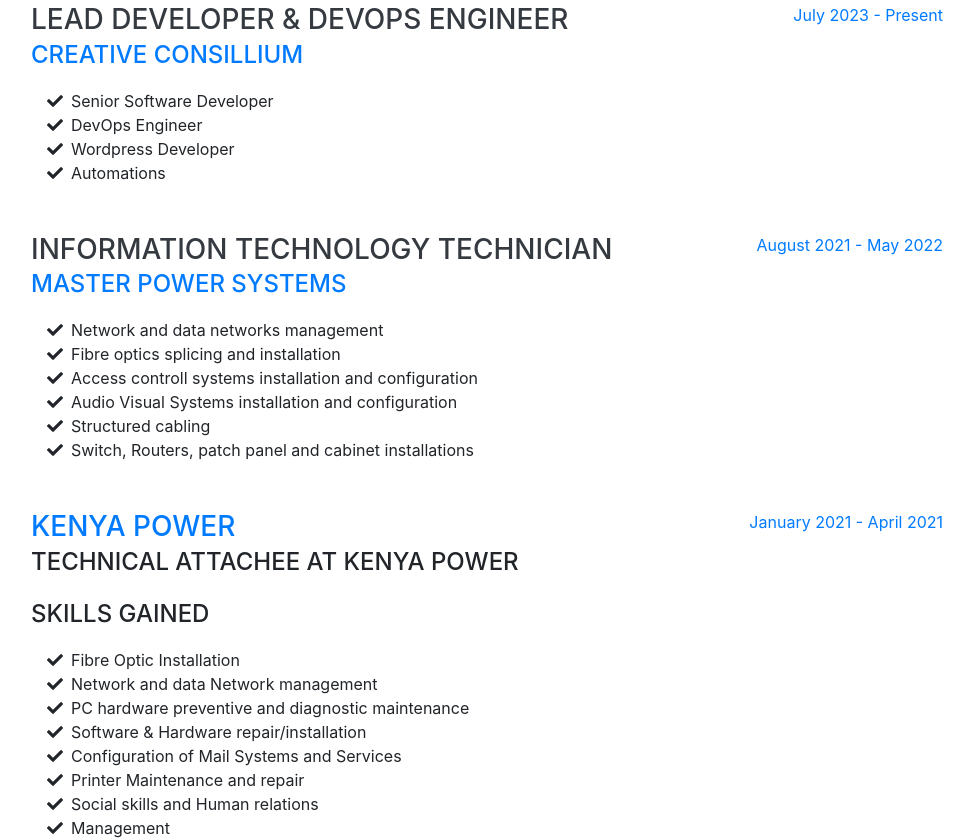
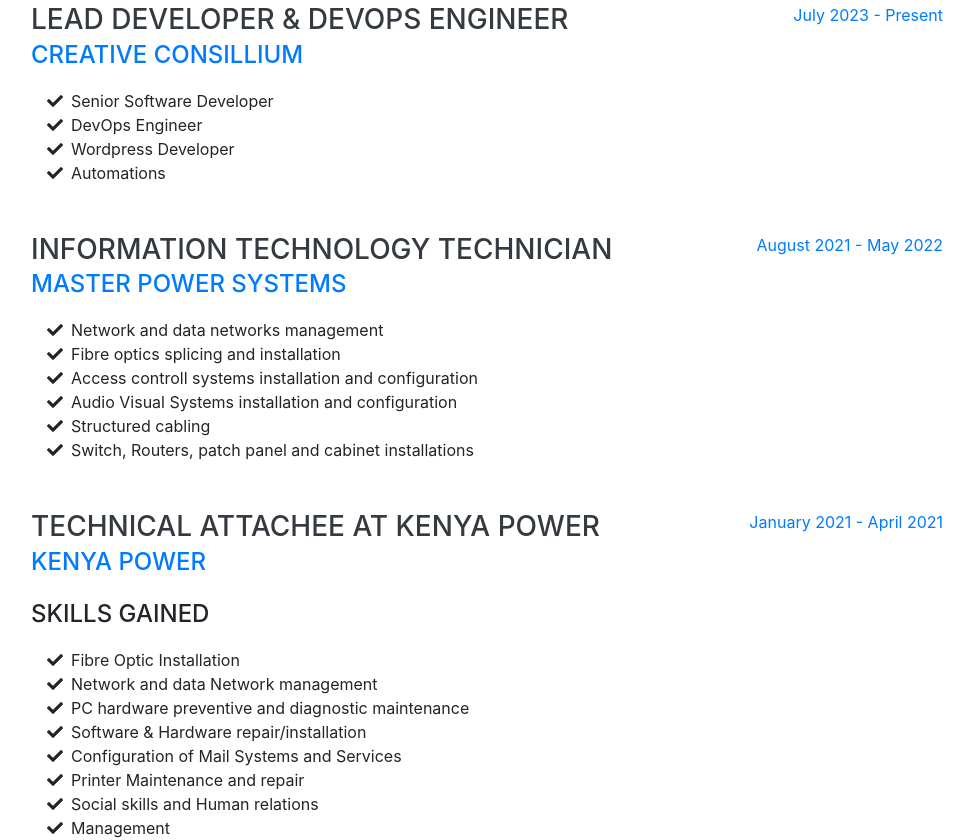
Before and after one commit to kizitoomoit/Kizitoomoit.github.io, a website with bundled scripts: page index.html in a window 1280 px wide. Shown: the part 1130-1970 px from the top of the page, without its empty margins (289-1262 px from the left). Built offline with nearby package versions, Linux system fonts and the light colour scheme; a web font is replaced by a local one.

Commit message:
Edited the Kenya power technical attachee section

```diff
--- a/index.html
+++ b/index.html
@@ -100,7 +100,7 @@
               src="https://cdn.lordicon.com/nobciafz.json"
               trigger="loop-on-hover"
               colors="primary:#000000,secondary:#915110"
-              style="width:150px;height:150px">
+              style="width:150px;height:150px;margin-bottom: -25px">
           </lord-icon>
         </h1>
         <div class="subheading mb-5">Malaba · Kenya · +254 713382175 ·
@@ -206,8 +206,8 @@
         </div>
         <div class="resume-item d-flex flex-column flex-md-row justify-content-between mb-5">
           <div class="resume-content">
-            <h3 class="mb-0"><a href="https://www.kplc.co.ke" target="_blank" rel="noopener noreferrer">Kenya Power</a></h3>
-            <div class="subheading mb-3">Technical Attachee at Kenya Power</div>
+            <h3 class="mb-0">TECHNICAL ATTACHEE AT KENYA POWER</h3>
+            <div class="subheading mb-3"><a href="https://www.kplc.co.ke" target="_blank" rel="noopener noreferrer">Kenya Power</a></div>
             <div class="subheading mb-3">Skills Gained</div>
             <ul class="fa-ul mb-0">
               <li>
```
